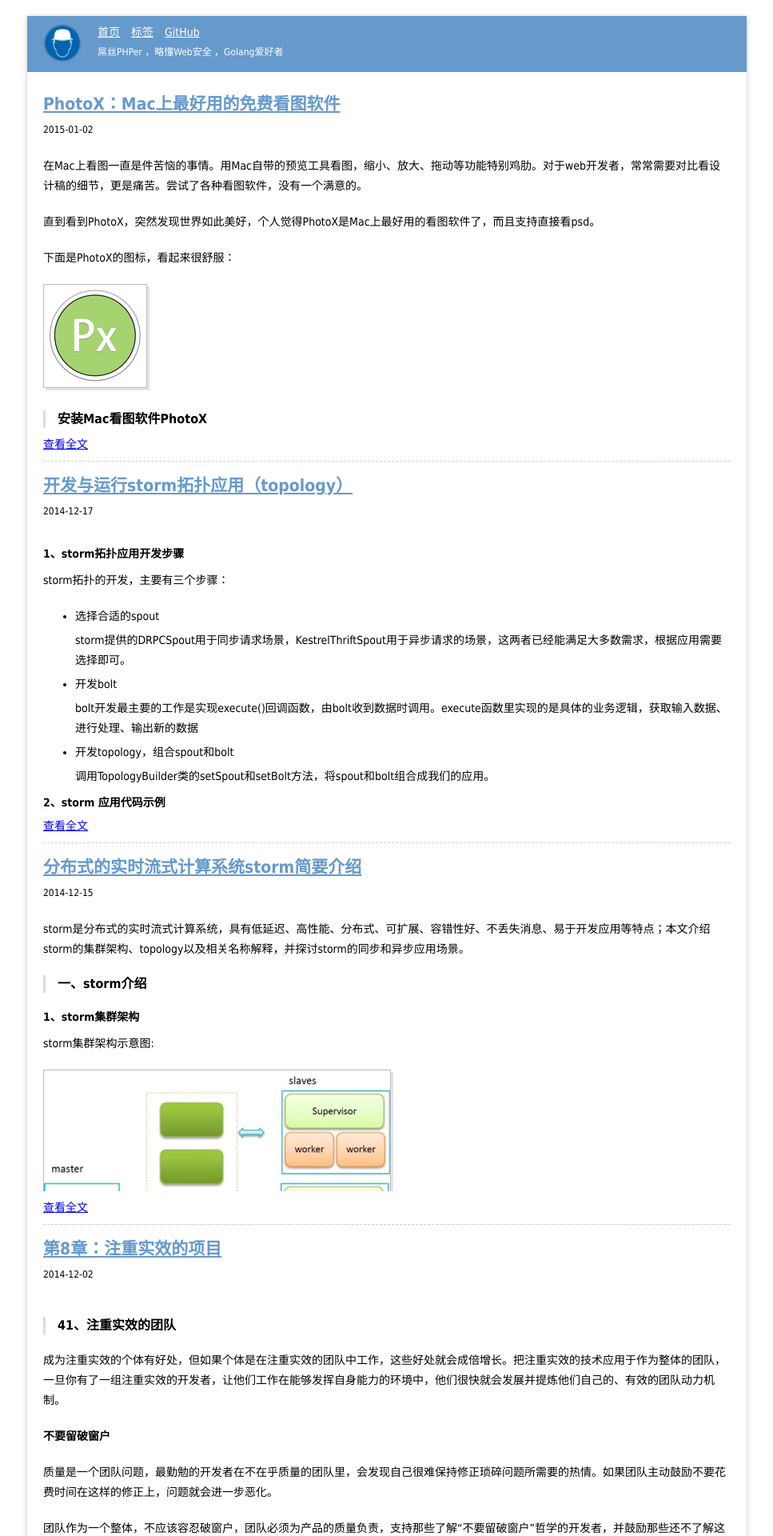
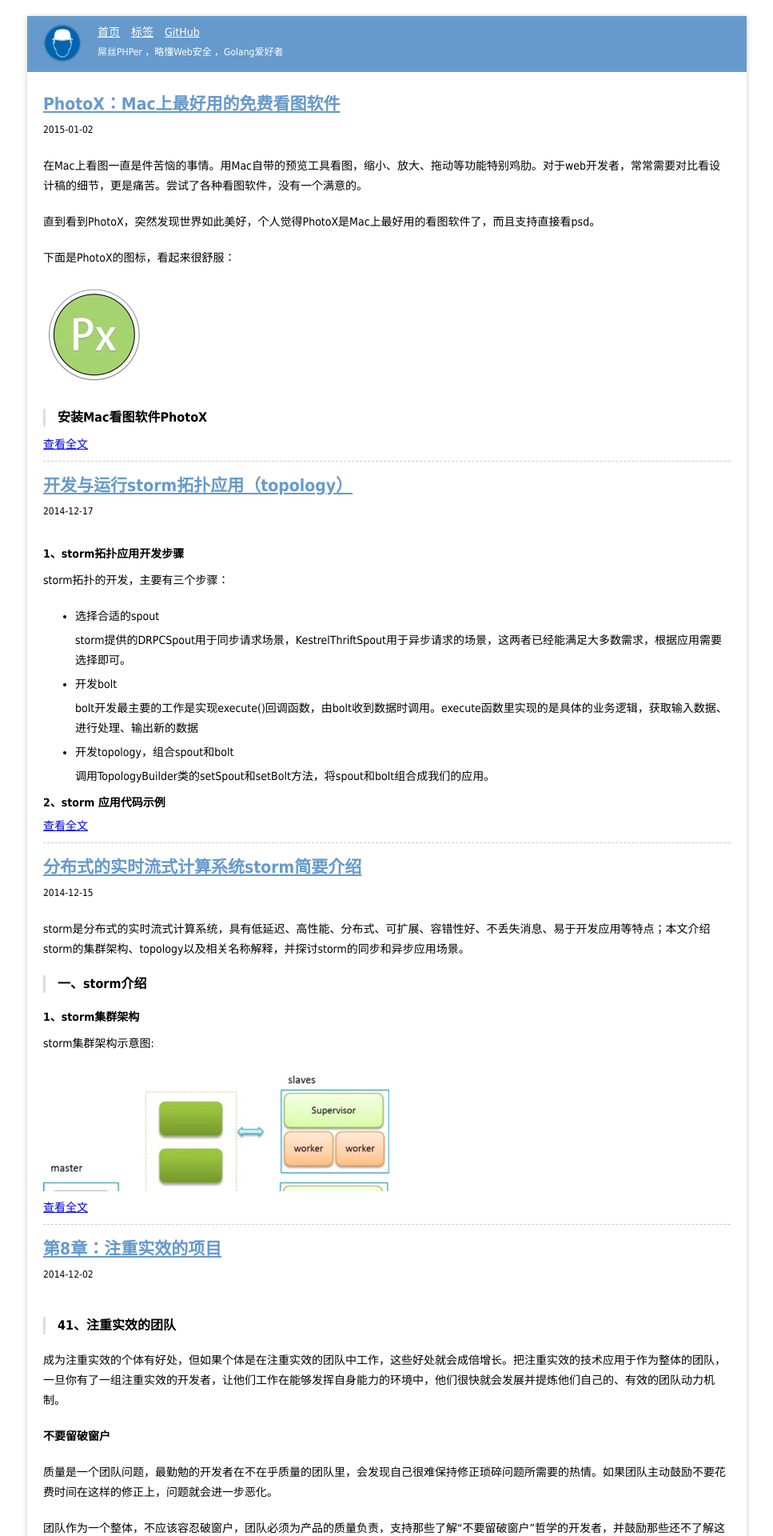
Before and after one commit to tabalt/tabalt.github.io, a Jekyll site: the page built from index.html, in a window 1280 px wide. Shown: the top 1920 px of the page at 80% size, without its empty margins (156-1123 px from the left). Built offline with Jekyll 4.4.1, drawn with Linux system fonts in a browser that asks for light colours; Markdown is read by kramdown in place of the engine named in the settings; the list of posts is cut into pages by our own code; comment, search, counter and statistics services are not loaded.

Commit message:
update image style

```diff
--- a/static/css/style.css
+++ b/static/css/style.css
@@ -94,7 +94,7 @@ ul li.inline{ display:inline;}
 .page  h3{ border-left:3px solid #dddddd; padding-left:15px; line-height:22px; margin:20px 0; font-size:16px; }
 .page h4 { margin:10px 0; }
 .page li p{ margin-bottom:5px; }
-.page img { border: 1px solid #bababa; box-shadow: 3px 3px 0 rgba(0, 0, 0, 0.1); max-width: 600px;}
+.page img { max-width: 600px;}
 .page pre { background-color: #f8f8f8; border: 1px solid #ddd; font-size: 13px; line-height: 19px; overflow: auto; padding: 6px 10px; border-radius: 3px; }
 .page code { margin: 0; padding: 0;  border: none; word-wrap: normal; max-width: initial; display: inline; overflow: initial; line-height: inherit; background-color: #fee9cc; color: rgba(0, 0, 0, 0.75); padding: 1px 3px;  -webkit-border-radius: 3px; -moz-border-radius: 3px; border-radius: 3px; }
 .page pre code { background-color: #f8f8f8; color:#737373; font-size: 11px; padding: 0; }
```
